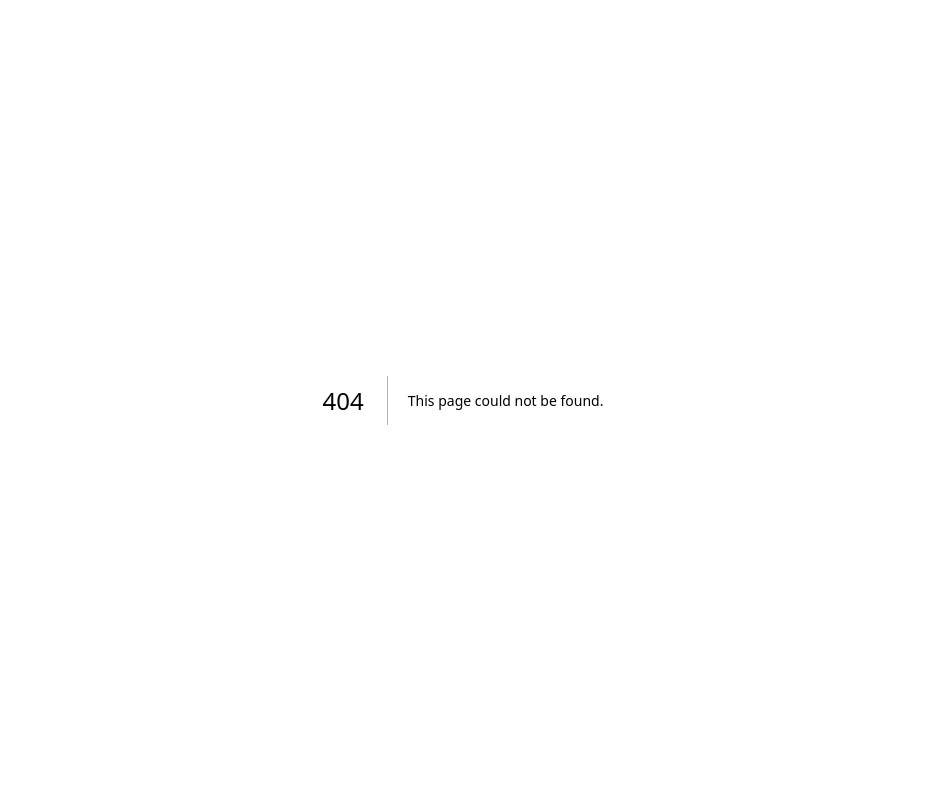
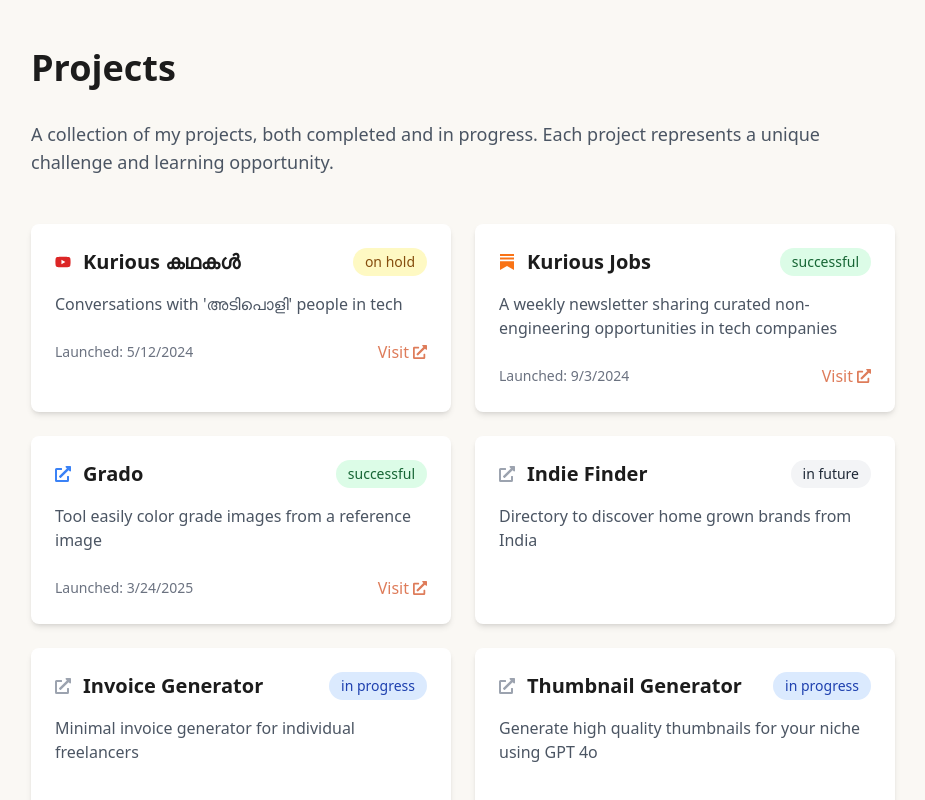
Before and after one commit to advaith-unnikrishnan/portfoliov2, a Next.js app: page /projects in a window 1280 px wide. Before the commit this address had no page. Shown: the top 800 px of the page, without its empty margins (177-1102 px from the left). Built offline with nearby package versions, Linux system fonts and the light colour scheme.

Commit message:
feat:add project page

```diff
--- /dev/null
+++ b/app/components/ProjectCard.js
@@ -0,0 +1,48 @@
+import Link from 'next/link'
+import { FaExternalLinkAlt } from 'react-icons/fa'
+
+const statusColors = {
+  'successful': 'bg-green-100 text-green-800',
+  'in progress': 'bg-blue-100 text-blue-800',
+  'on hold': 'bg-yellow-100 text-yellow-800',
+  'in future': 'bg-gray-100 text-gray-800'
+}
+
+const ProjectCard = ({ project }) => {
+  return (
+    <div className="bg-white rounded-lg shadow-md p-6 hover:shadow-lg transition-shadow duration-300">
+      <div className="flex items-start justify-between">
+        <div className="flex items-center space-x-3">
+          {project.icon}
+          <h2 className="text-xl font-semibold">{project.title}</h2>
+        </div>
+        <span className={`px-3 py-1 rounded-full text-sm font-medium ${statusColors[project.status]}`}>
+          {project.status}
+        </span>
+      </div>
+
+      <p className="mt-4 text-gray-600">{project.description}</p>
+
+      <div className="mt-6 flex items-center justify-between">
+        {project.launchDate && (
+          <span className="text-sm text-gray-500">
+            Launched: {new Date(project.launchDate).toLocaleDateString()}
+          </span>
+        )}
+        {project.url && (
+          <Link
+            href={project.url}
+            target="_blank"
+            rel="noopener noreferrer"
+            className="text-custom-coral hover:text-custom-coral-dark flex items-center space-x-1"
+          >
+            <span>Visit</span>
+            <FaExternalLinkAlt className="text-sm" />
+          </Link>
+        )}
+      </div>
+    </div>
+  )
+}
+
+export default ProjectCard
--- a/app/layout.js
+++ b/app/layout.js
@@ -1,5 +1,6 @@
 import './globals.css';
 import { Analytics } from '@vercel/analytics/react';
+import { SpeedInsights } from "@vercel/speed-insights/next"
 import Script from 'next/script';
 
 export const metadata = {
--- a/app/page.js
+++ b/app/page.js
@@ -3,7 +3,7 @@ import Home from './components/home/page'
 export const metadata = {
   openGraph: {
     title: "Advaith's Portfolio",
-    description: "Advaith is the India Regional Lead of Friends of Figma communities. He is a developer and community builder, who has a keen interest in product and growth strategy.",
+    description: "on a curious pursuit",
     url: 'https://advaith.co',
     siteName: "Advaith's Portfolio",
     images: [
--- /dev/null
+++ b/app/projects/page.js
@@ -0,0 +1,89 @@
+import Link from 'next/link'
+import { FaExternalLinkAlt, FaYoutube } from 'react-icons/fa'
+import { BsSubstack } from "react-icons/bs"
+import ProjectCard from '../components/ProjectCard'
+
+const projects = [
+  {
+    title: "Kurious കഥകൾ",
+    description: "Conversations with 'അടിപൊളി' people in tech",
+    url: "https://www.youtube.com/@kuriouskathakal",
+    status: "on hold",
+    launchDate: "2024-05-12",
+    icon: <FaYoutube className="text-red-600" />
+  },
+  {
+    title: "Kurious Jobs",
+    description: "A weekly newsletter sharing curated non-engineering opportunities in tech companies",
+    url: "https://kuriousjobs.substack.com/",
+    status: "successful",
+    launchDate: "2024-09-03",
+    icon: <BsSubstack className="text-orange-500" />
+  },
+  {
+    title: "Grado",
+    description: "Tool easily color grade images from a reference image",
+    url: "https://grado.ynotlabs.com/",
+    status: "successful",
+    launchDate: "2025-03-24",
+    icon: <FaExternalLinkAlt className="text-blue-500" />
+  },
+  {
+    title: "Indie Finder",
+    description: "Directory to discover home grown brands from India",
+    url: "",
+    status: "in future",
+    launchDate: "",
+    icon: <FaExternalLinkAlt className="text-gray-400" />
+  },
+  {
+    title: "Invoice Generator",
+    description: "Minimal invoice generator for individual freelancers",
+    url: "",
+    status: "in progress",
+    launchDate: "",
+    icon: <FaExternalLinkAlt className="text-gray-400" />
+  },
+  {
+    title: "Thumbnail Generator",
+    description: "Generate high quality thumbnails for your niche using GPT 4o",
+    url: "",
+    status: "in progress",
+    launchDate: "",
+    icon: <FaExternalLinkAlt className="text-gray-400" />
+  },
+  {
+    title: "Habbit Tracker",
+    description: "Desktop version of habit tracker inspired from commit",
+    url: "",
+    status: "in progress",
+    launchDate: "",
+    icon: <FaExternalLinkAlt className="text-gray-400" />
+  }
+]
+
+const statusColors = {
+  'successful': 'bg-green-100 text-green-800',
+  'in progress': 'bg-blue-100 text-blue-800',
+  'on hold': 'bg-yellow-100 text-yellow-800',
+  'in future': 'bg-gray-100 text-gray-800'
+}
+
+export default function Projects() {
+  return (
+    <div className="min-h-screen bg-custom-bg text-custom-text">
+      <div className="max-w-4xl mx-auto px-4 py-12">
+        <h1 className="text-4xl font-bold mb-8">Projects</h1>
+        <p className="text-lg text-gray-600 mb-12">
+          A collection of my projects, both completed and in progress. Each project represents a unique challenge and learning opportunity.
+        </p>
+
+        <div className="grid grid-cols-1 md:grid-cols-2 gap-6">
+          {projects.map((project, index) => (
+            <ProjectCard key={index} project={project} />
+          ))}
+        </div>
+      </div>
+    </div>
+  )
+}
--- a/package.json
+++ b/package.json
@@ -19,6 +19,7 @@
     "@tailwindcss/typography": "^0.5.15",
     "@vercel/analytics": "^1.3.1",
     "@vercel/postgres": "^0.10.0",
+    "@vercel/speed-insights": "^1.2.0",
     "cloudinary": "^2.5.1",
     "framer-motion": "^11.3.31",
     "gray-matter": "^4.0.3",
@@ -27,6 +28,7 @@
     "next-mdx-remote": "^5.0.0",
     "react": "^18.3.1",
     "react-dom": "^18.3.1",
+    "react-icons": "^5.5.0",
     "react-typed": "^2.0.12",
     "remark": "^15.0.1",
     "remark-gfm": "^4.0.0",
```
Also changed, not shown: 1 other file (tests, documents, lock files or other folders).
